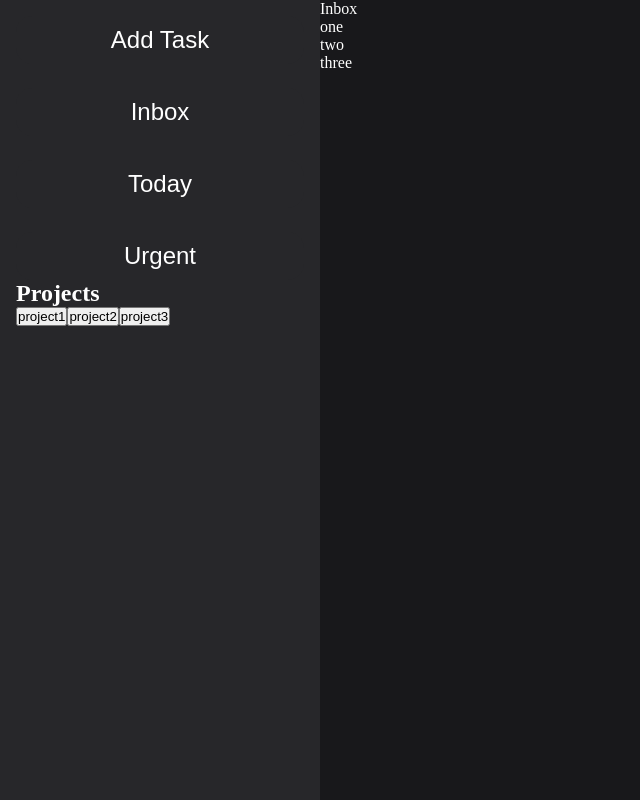
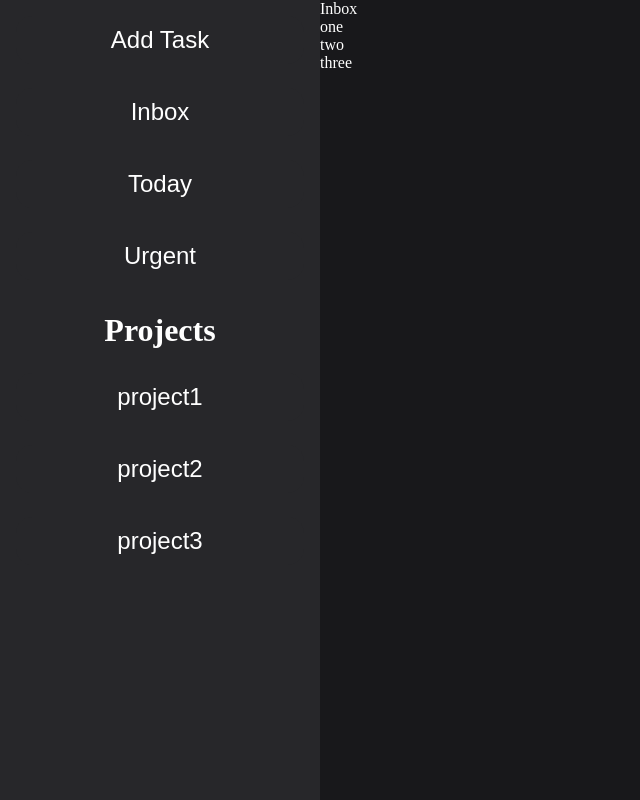
Before and after one commit to hpham474/todo-list, a website built with webpack: page src/index.html in a window 1280 px wide. Shown: the whole page, without its empty margins (0-640 px from the left). Built offline with nearby package versions, Linux system fonts and the light colour scheme.

Commit message:
add css to project side bar

```diff
--- a/src/index.js
+++ b/src/index.js
@@ -55,6 +55,7 @@ const projectSidebar = document.querySelector(".sidebar .projects");
 const title = document.createElement("h2");
 title.textContent = "Projects";
 const projectList = document.createElement("ul");
+projectList.classList.add("project-list");
 for (let i = 0; i < projects.length; i++) {
     const projectButton = document.createElement("button");
     projectButton.textContent = projects[i];
--- a/src/style.css
+++ b/src/style.css
@@ -20,6 +20,10 @@ body {
 .sidebar {
     padding: 1rem;
 
+    display: flex;
+    flex-direction: column;
+    gap: 2rem;
+
     background-color: #27272a;
 }
 
@@ -29,7 +33,8 @@ body {
     gap: 1.5rem;
 }
 
-.task-filter button {
+.task-filter button,
+.project-list button {
     width: 100%;
     height: 3rem;
 
@@ -42,12 +47,32 @@ body {
     font-size: 1.5rem;
 }
 
-.task-filter button:hover {
+.task-filter button:hover,
+.project-list button:hover {
     background-color: #f87171;
 }
 
-.task-filter button:active {
+.task-filter button:active,
+.project-list button:active {
     background-color: #ef4444;
+}
+
+.projects {
+    display: flex;
+    flex-direction: column;
+    gap: 1.5rem;
+}
+
+.projects h2 {
+    text-align: center;
+    font-size: 2rem;
+    font-weight: bold;
+}
+
+.project-list {
+    display: flex;
+    flex-direction: column;
+    gap: 1.5rem;
 }
 
 ul {
```
